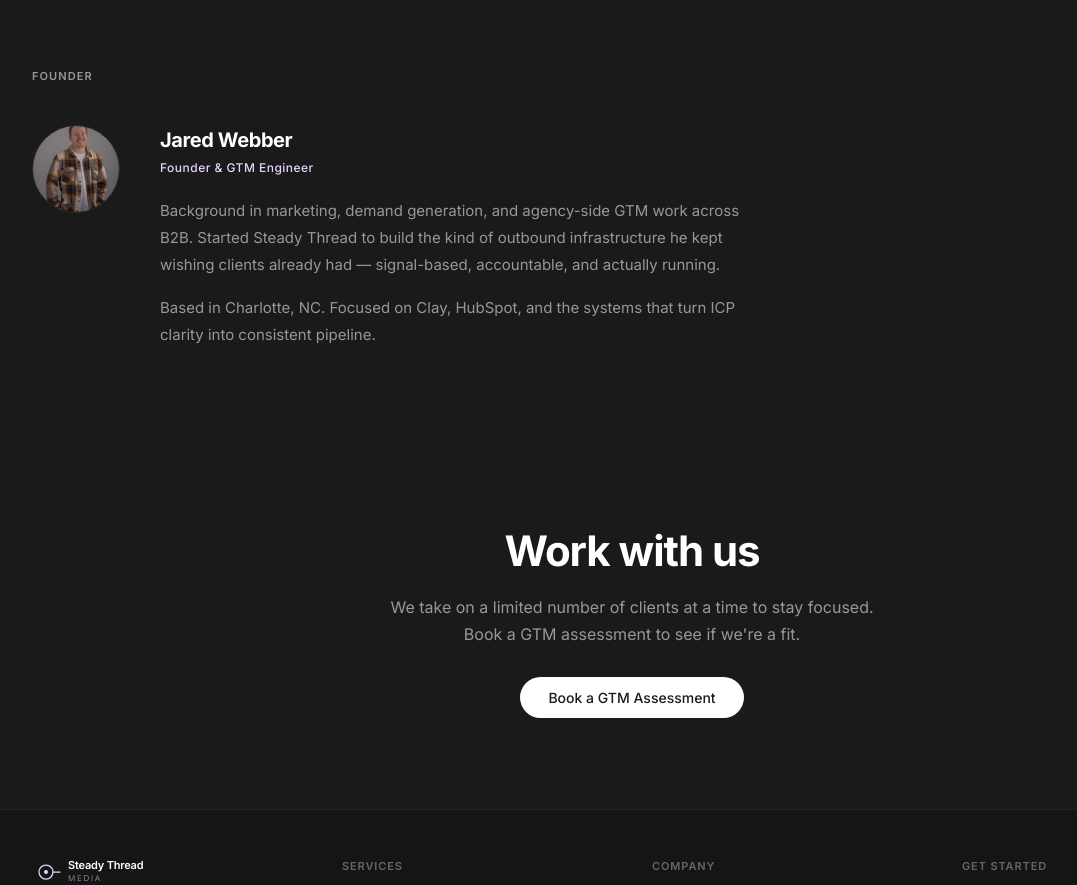
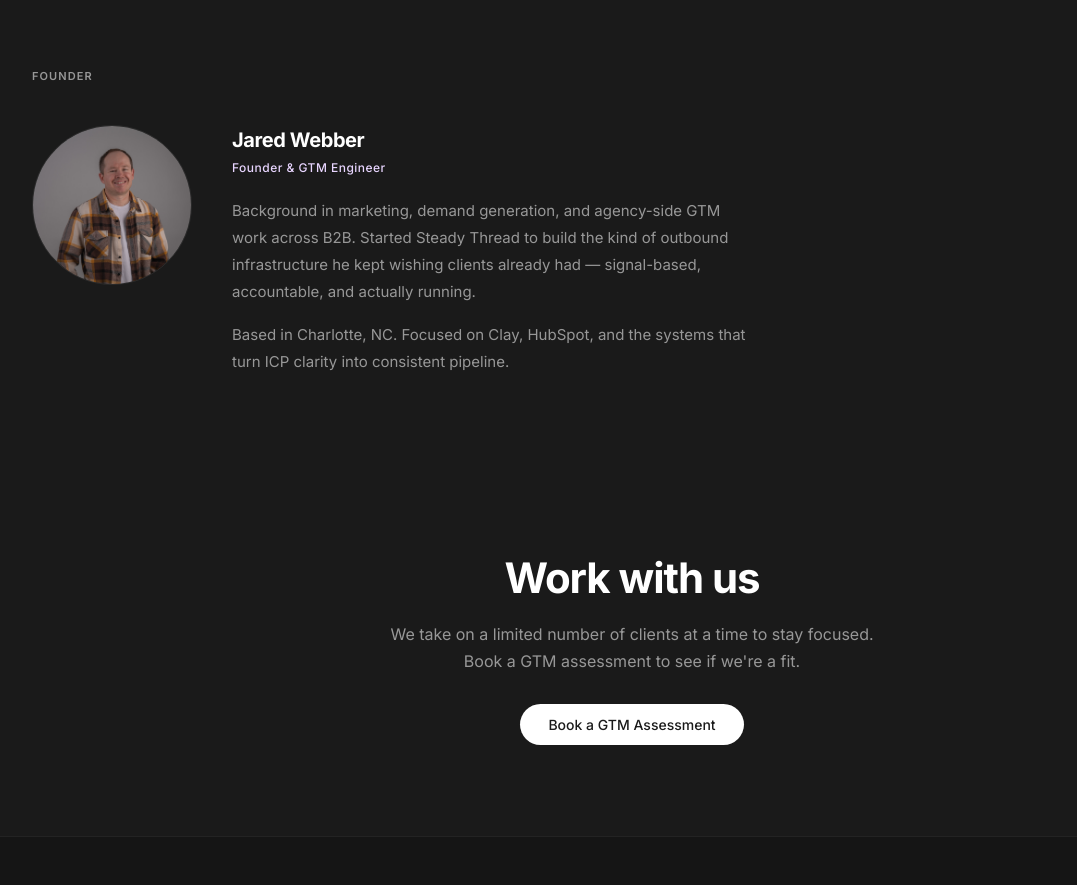
Before and after one commit to webberossi89/steady-thread-media, a Next.js app: page /about in a window 1280 px wide. Shown: the part 1640-2525 px from the top of the page, without its empty margins (8-1085 px from the left). Built offline with nearby package versions, Linux system fonts and the light colour scheme.

Commit message:
Increase founder avatar size to 160px with better crop position
Co-Authored-By: Claude Sonnet 4.6 <noreply@anthropic.com>

```diff
--- a/app/about/page.tsx
+++ b/app/about/page.tsx
@@ -334,8 +334,8 @@ export default function AboutPage() {
             {/* Avatar */}
             <div
               style={{
-                width: "88px",
-                height: "88px",
+                width: "160px",
+                height: "160px",
                 borderRadius: "50%",
                 overflow: "hidden",
                 border: `1px solid ${border}`,
@@ -345,9 +345,9 @@ export default function AboutPage() {
               <Image
                 src="/jared-webber.jpg"
                 alt="Jared Webber"
-                width={88}
-                height={88}
-                style={{ objectFit: "cover", width: "100%", height: "100%" }}
+                width={160}
+                height={160}
+                style={{ objectFit: "cover", objectPosition: "center 15%", width: "100%", height: "100%" }}
               />
             </div>
             {/* Bio */}
```
